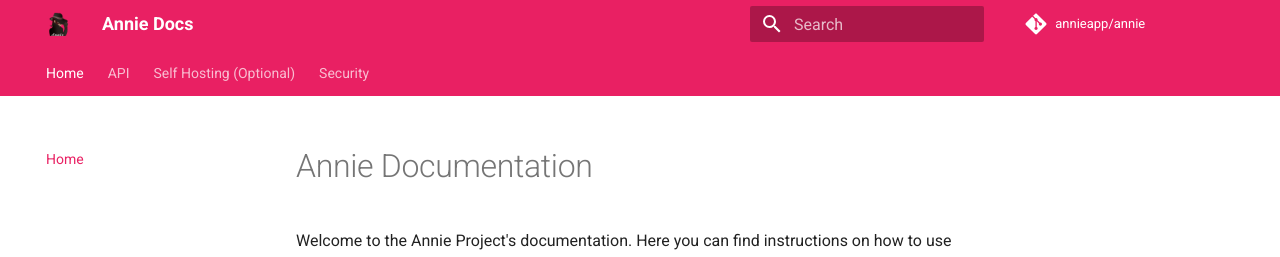
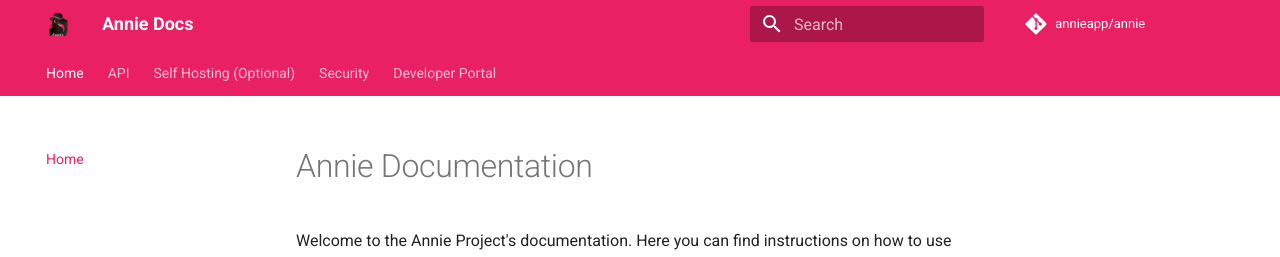
Before and after one commit to annieapp/annie, an MkDocs documentation site: the page built from docs/index.md, in a window 1280 px wide. Shown: the top 257 px of the page. Built offline with MkDocs 1.6.1 and Material for MkDocs 9.7.7, drawn with Linux system fonts in a browser that asks for light colours; comment, search, counter and statistics services are not loaded.

Commit message:
start dev docs

```diff
--- a/mkdocs.yml
+++ b/mkdocs.yml
@@ -54,3 +54,4 @@
   - API: api.md
   - 'Self Hosting (Optional)': selfhost.md
   - Security: security.md
+  - 'Developer Portal': development.md
```
